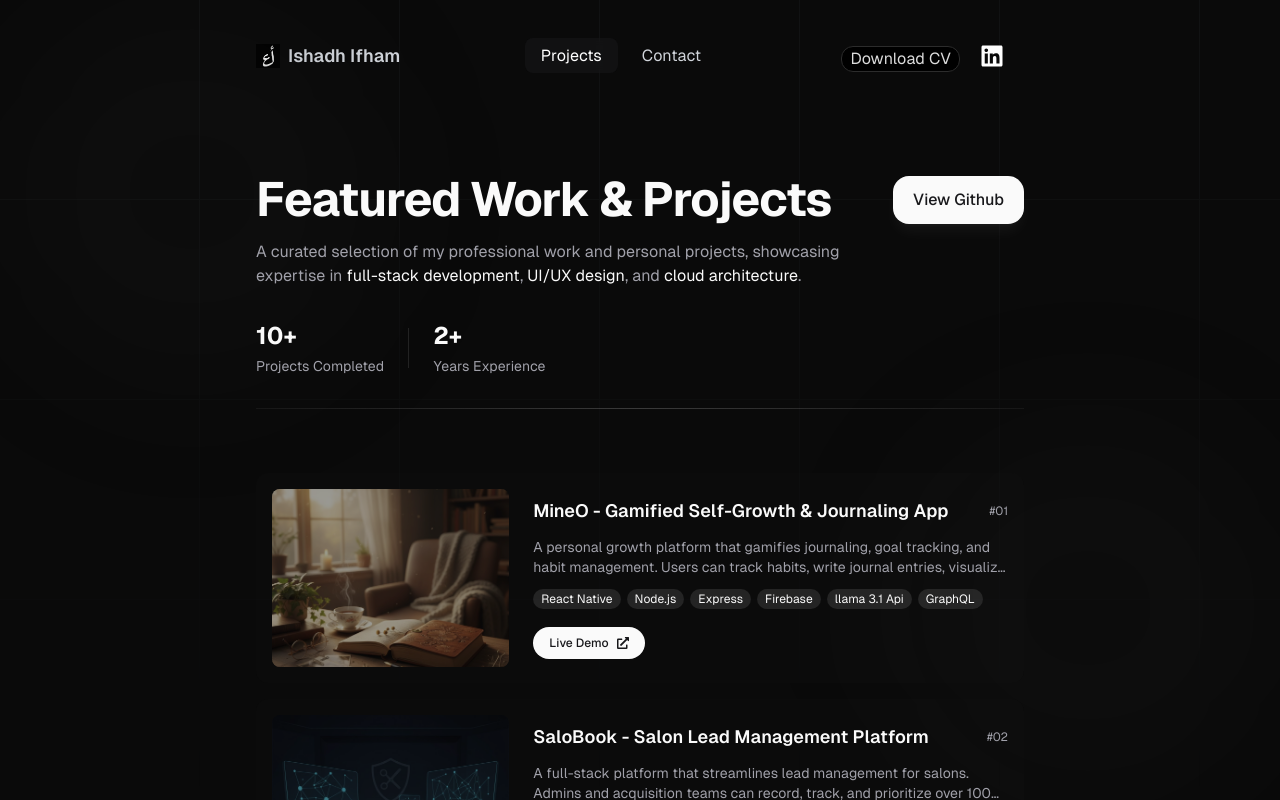
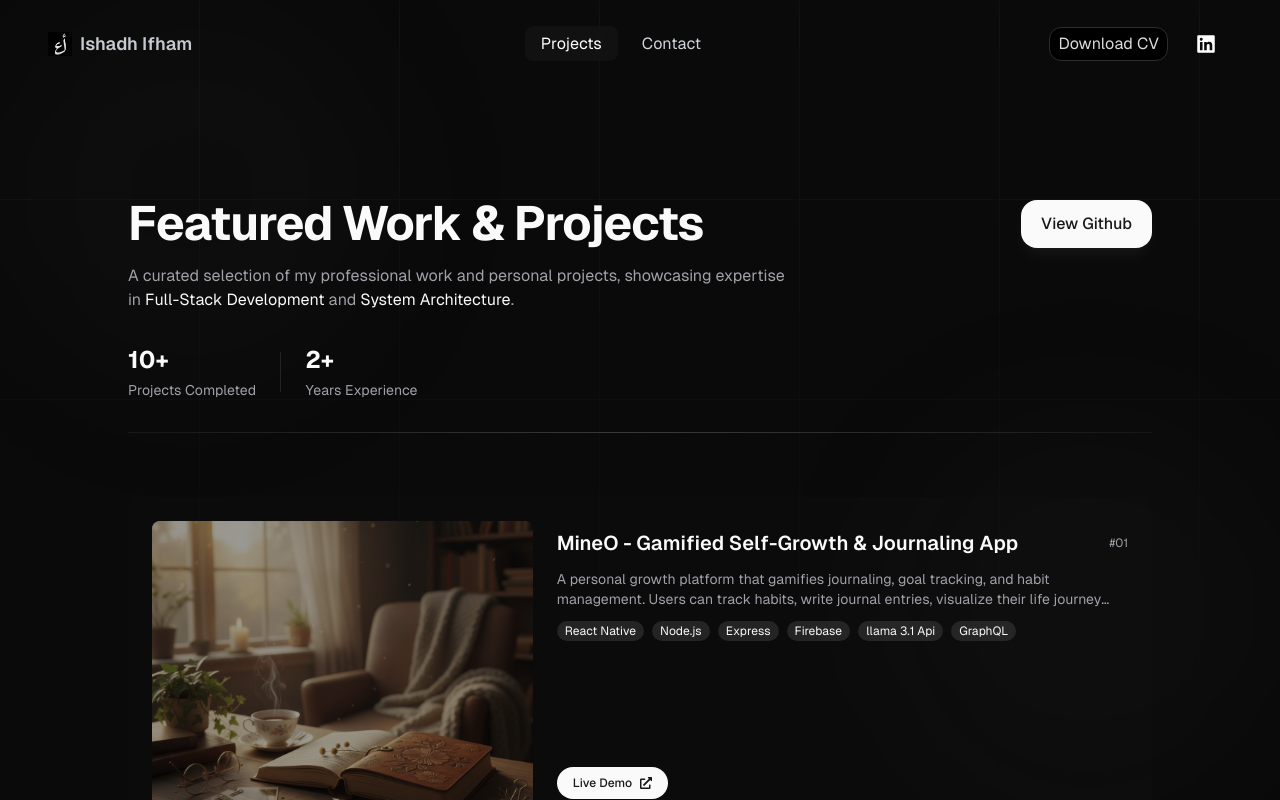
Before and after one commit to ishadhifham7/Ishadh-Portfolio, a Next.js app: page /projects in a window 1280 px wide. Shown: the top 800 px of the page. Built offline with nearby package versions, Linux system fonts and the light colour scheme.

Commit message:
Refactor components for improved responsiveness and styling; enhance layout and animations across HeroSection, Skills, and ProjectCard; add mobile detection for charts; update global styles for overflow handling

```diff
--- a/app/(home)/components/HeroSection.jsx
+++ b/app/(home)/components/HeroSection.jsx
@@ -47,7 +47,7 @@ const textAnimation = {
 
 const HeroSection = () => {
   return (
-    <section className="min-h-[calc(100vh-140px)] flex items-center justify-center relative">
+    <section className="min-h-[calc(100vh-140px)] flex items-center justify-center relative mt-100">
       <BackgroundPresets.Minimal />
 
       <div className="container mx-auto px-6">
--- a/app/(home)/components/Skills.jsx
+++ b/app/(home)/components/Skills.jsx
@@ -126,7 +126,7 @@ const SkillsSection = () => {
           initial="hidden"
           whileInView="show"
           viewport={{ once: true }}
-          className="space-y-20"
+          className="space-y-8 md:space-y-20"
         >
           {/* Header */}
           <div className="max-w-2xl mx-auto text-center space-y-6">
@@ -152,10 +152,10 @@ const SkillsSection = () => {
           {/* Radar Charts Row (Technical + Soft Skills) */}
           <motion.div
             variants={itemAnimation}
-            className="w-full max-w-5xl mx-auto flex flex-col md:flex-row items-center justify-center gap-12"
+            className="w-full max-w-5xl mx-auto flex flex-col md:flex-row items-center justify-center gap-2 md:gap-12 md:mb-8"
           >
             {/* Technical Skills Chart */}
-            <div className="w-full md:w-1/2 h-[420px]">
+            <div className="w-full md:w-1/2 h-[320px] lg:h-[360px]">
               <p className="text-center text-muted-foreground mt-2">
                 Technical Skills
               </p>
@@ -163,7 +163,7 @@ const SkillsSection = () => {
             </div>
 
             {/* Soft Skills Chart */}
-            <div className="w-full md:w-1/2 h-[420px]">
+            <div className="w-full md:w-1/2 h-[320px] lg:h-[360px]">
               <p className="text-center text-muted-foreground mt-2">
                 Soft Skills
               </p>
@@ -172,7 +172,10 @@ const SkillsSection = () => {
           </motion.div>
 
           {/* Categories */}
-          <motion.div variants={containerAnimation} className="space-y-16">
+          <motion.div
+            variants={containerAnimation}
+            className="space-y-16 md:mt-8"
+          >
             {skills.map((category, index) => (
               <CategorySection key={index} category={category} />
             ))}
--- a/app/(home)/components/charts/SoftSkillChart.jsx
+++ b/app/(home)/components/charts/SoftSkillChart.jsx
@@ -1,4 +1,5 @@
 "use client";
+import { useEffect, useState } from "react";
 import {
   Radar,
   RadarChart,
@@ -17,17 +18,26 @@ const SoftArsenal = () => {
     { category: "Adaptability", value: 90 },
   ];
 
+  const [isMobile, setIsMobile] = useState(false);
+
+  useEffect(() => {
+    const check = () => setIsMobile(window.innerWidth < 640);
+    check();
+    window.addEventListener("resize", check);
+    return () => window.removeEventListener("resize", check);
+  }, []);
+
   return (
-    <div className="w-full h-[420px]">
+    <div className="w-full h-[320px] sm:h-[420px] overflow-hidden">
       <ResponsiveContainer>
-        <RadarChart data={data} outerRadius="80%">
+        <RadarChart data={data} outerRadius={isMobile ? "65%" : "72%"}>
           <PolarGrid stroke="#c1c1c1ff" />
 
           <PolarAngleAxis
             dataKey="category"
             tick={{
               fill: "#ffffffff",
-              fontSize: 14,
+              fontSize: isMobile ? 9 : 13,
               fontWeight: 500,
             }}
           />
--- a/app/(home)/components/charts/TechSkillChart.jsx
+++ b/app/(home)/components/charts/TechSkillChart.jsx
@@ -1,4 +1,5 @@
 "use client";
+import { useEffect, useState } from "react";
 import {
   Radar,
   RadarChart,
@@ -17,17 +18,26 @@ const TechArsenal = () => {
     { category: "Tools", value: 80 },
   ];
 
+  const [isMobile, setIsMobile] = useState(false);
+
+  useEffect(() => {
+    const check = () => setIsMobile(window.innerWidth < 640);
+    check();
+    window.addEventListener("resize", check);
+    return () => window.removeEventListener("resize", check);
+  }, []);
+
   return (
-    <div className="w-full h-[420px]">
+    <div className="w-full h-[320px] sm:h-[420px] overflow-hidden">
       <ResponsiveContainer>
-        <RadarChart data={data} outerRadius="80%">
+        <RadarChart data={data} outerRadius={isMobile ? "65%" : "72%"}>
           <PolarGrid stroke="#c1c1c1ff" />
 
           <PolarAngleAxis
             dataKey="category"
             tick={{
-              fill: "#ffffffff",
-              fontSize: 14,
+              fill: "#ffffff",
+              fontSize: isMobile ? 11 : 13,
               fontWeight: 500,
             }}
           />
@@ -40,25 +50,23 @@ const TechArsenal = () => {
             fill="#1E90FF"
             fillOpacity={0.25}
             dot={{
-              r: 4,
-              fill: "#0080ffff",
+              r: isMobile ? 3 : 4,
+              fill: "#0080ff",
               stroke: "#1E90FF",
               strokeWidth: 1,
             }}
             activeDot={{
-              r: 4,
+              r: isMobile ? 3 : 4,
               fill: "#63B3ED",
               stroke: "#ffffff",
               strokeWidth: 1,
             }}
-            isAnimationActive={true}
             animationDuration={1200}
             animationEasing="ease-out"
           />
         </RadarChart>
       </ResponsiveContainer>
 
-      {/* Remove all focus outlines inside the chart */}
       <style jsx>{`
         div :global(svg *:focus) {
           outline: none;
@@ -69,11 +77,3 @@ const TechArsenal = () => {
 };
 
 export default TechArsenal;
-
-const data = [
-  { category: "Frontend", value: 85 },
-  { category: "Backend", value: 80 },
-  { category: "Databases", value: 60 },
-  { category: "Cloud", value: 50 },
-  { category: "Tools", value: 75 },
-];
--- a/app/(projects)/projects/components/ProjectCard.jsx
+++ b/app/(projects)/projects/components/ProjectCard.jsx
@@ -1,17 +1,17 @@
-"use client"
-import React from 'react';
-import { Button } from '@/components/ui/button';
-import { motion } from 'framer-motion';
-import { FaExternalLinkAlt } from 'react-icons/fa';
-import { itemAnimation } from './Animations';
+"use client";
+import React from "react";
+import { Button } from "@/components/ui/button";
+import { motion } from "framer-motion";
+import { FaExternalLinkAlt } from "react-icons/fa";
+import { itemAnimation } from "./Animations";
 
 export const ProjectCard = ({ project, index }) => (
   <motion.div
     variants={itemAnimation}
-        className="group flex flex-col sm:flex-row items-stretch gap-6 bg-secondary/5 hover:bg-secondary/10 p-4 rounded-xl transition-colors duration-300"
+    className="group flex flex-col lg:flex-row items-stretch gap-4 md:gap-6 bg-secondary/5 hover:bg-secondary/10 p-3 sm:p-4 md:p-6 rounded-lg md:rounded-xl transition-colors duration-300"
   >
-        <div className="sm:w-1/3">
-            <div className="relative aspect-[4/3] rounded-lg overflow-hidden">
+    <div className="w-full lg:w-2/5">
+      <div className="relative aspect-video lg:aspect-[4/3] rounded-lg overflow-hidden">
         <img
           src={project.image}
           alt={project.title}
@@ -22,22 +22,22 @@ export const ProjectCard = ({ project, index }) => (
       </div>
     </div>
 
-        <div className="sm:w-2/3 flex flex-col justify-between py-2">
-            <div className="space-y-3">
-                <div className="flex items-center justify-between">
-                    <h3 className="text-lg font-semibold text-primary">
+    <div className="w-full lg:w-3/5 flex flex-col justify-between py-0 lg:py-2">
+      <div className="space-y-2 md:space-y-3">
+        <div className="flex items-start md:items-center justify-between gap-2">
+          <h3 className="text-base sm:text-lg md:text-xl font-semibold text-primary">
             {project.title}
           </h3>
-                    <span className="text-xs text-muted-foreground">
-                        #{String(index + 1).padStart(2, '0')}
+          <span className="text-xs text-muted-foreground flex-shrink-0">
+            #{String(index + 1).padStart(2, "0")}
           </span>
         </div>
 
-                <p className="text-sm text-muted-foreground line-clamp-2">
+        <p className="text-xs sm:text-sm text-muted-foreground line-clamp-3 md:line-clamp-2">
           {project.description}
         </p>
 
-                <div className="flex flex-wrap gap-1.5">
+        <div className="flex flex-wrap gap-1.5 md:gap-2">
           {project.technologies.map((tech, idx) => (
             <span
               key={idx}
@@ -49,10 +49,10 @@ export const ProjectCard = ({ project, index }) => (
         </div>
       </div>
 
-            <div className="flex items-center gap-3 pt-4">
+      <div className="flex items-center gap-3 pt-3 md:pt-4 mt-3 md:mt-0">
         <Button
           size="sm"
-                    className="rounded-full h-8 px-4 text-xs"
+          className="rounded-full h-8 px-3 md:px-4 text-xs"
           asChild
         >
           <a
--- a/app/(projects)/projects/components/SectionTitle.jsx
+++ b/app/(projects)/projects/components/SectionTitle.jsx
@@ -20,9 +20,8 @@ const SectionTitle = () => (
         <p className="text-sm sm:text-base text-muted-foreground leading-relaxed">
           A curated selection of my professional work and personal projects,
           showcasing expertise in{" "}
-          <span className="text-primary">full-stack development</span>,{" "}
-          <span className="text-primary">UI/UX design</span>, and{" "}
-          <span className="text-primary">cloud architecture</span>.
+          <span className="text-primary">Full-Stack Development</span> and{" "}
+          <span className="text-primary">System Architecture</span>.
         </p>
       </div>
 
--- a/app/(projects)/projects/page.jsx
+++ b/app/(projects)/projects/page.jsx
@@ -1,14 +1,14 @@
-"use client"
-import React from 'react';
-import BackgroundEffects from '@/components/ui/background-effects';
-import { config } from '@/config';
-import SectionTitle from './components/SectionTitle';
-import { ProjectsList } from './components/ProjectsList';
+"use client";
+import React from "react";
+import BackgroundEffects from "@/components/ui/background-effects";
+import { config } from "@/config";
+import SectionTitle from "./components/SectionTitle";
+import { ProjectsList } from "./components/ProjectsList";
 
 const ProjectsPage = () => {
   return (
-        <section className="py-16" id="projects">
-            <div className="container mx-auto px-6 md:px-64">
+    <section className="py-16 md:py-20 lg:py-24" id="projects">
+      <div className="container mx-auto px-4 sm:px-6 md:px-8 lg:px-12 xl:px-16 max-w-6xl">
         <BackgroundEffects
           variant="diagonal"
           colors={{ first: "secondary", second: "secondary" }}
--- a/app/globals.css
+++ b/app/globals.css
@@ -62,8 +62,14 @@ body {
 }
 
 @layer base {
+  html {
+    overflow-x: hidden;
+    width: 100%;
+  }
   body {
     @apply bg-background text-foreground;
+    overflow-x: hidden;
+    width: 100%;
   }
 }
 
--- a/components/Header/index.jsx
+++ b/components/Header/index.jsx
@@ -3,20 +3,14 @@ import React, { useState } from "react";
 import { HiMenu, HiX } from "react-icons/hi";
 import { Button } from "@/components/ui/button";
 import { config } from "@/config";
-import Image from "next/image";
 import Link from "next/link";
 import { motion, AnimatePresence } from "framer-motion";
 import { usePathname } from "next/navigation";
-import {
-  FaDiscord,
-  FaGithub,
-  FaMapPin,
-  FaLinkedin,
-  FaTwitter,
-} from "react-icons/fa";
+import { FaLinkedin } from "react-icons/fa";
 
 const NAV_ITEMS = config.NAV_ITEMS;
 
+/* -------------------- NavLink -------------------- */
 const NavLink = ({ href, label, isMobile = false }) => {
   const pathname = usePathname();
   const isActive = pathname === href;
@@ -35,18 +29,10 @@ const NavLink = ({ href, label, isMobile = false }) => {
         {label}
         {isActive && (
           <motion.div
-            className="absolute inset-0 bg-secondary/30  rounded-lg backdrop-blur-sm"
+            className="absolute inset-0 bg-secondary/30 rounded-lg backdrop-blur-sm"
             layoutId="activeNavBackground"
-            initial={{ opacity: 0 }}
-            animate={{ opacity: 1 }}
-            transition={{
-              type: "spring",
-              stiffness: 300,
-              damping: 30,
-            }}
-            style={{
-              zIndex: -1,
-            }}
+            transition={{ type: "spring", stiffness: 300, damping: 30 }}
+            style={{ zIndex: -1 }}
           />
         )}
       </motion.span>
@@ -54,195 +40,180 @@ const NavLink = ({ href, label, isMobile = false }) => {
   );
 };
 
+/* -------------------- Logo -------------------- */
 const Logo = ({ isMobile = false }) => (
   <motion.div
     initial={{ opacity: 0, x: -20 }}
     animate={{ opacity: 1, x: 0 }}
     transition={{ duration: 0.5 }}
-    suppressHydrationWarning
   >
     <Link
       href="/"
-      className="flex items-center space-x-2 hover:opacity-90 transition-opacity"
+      className="flex items-center gap-2 hover:opacity-90 transition-opacity"
     >
-      <motion.div whileHover={{ opacity: 0.5 }} whileTap={{ scale: 0.95 }}>
-        <img
-          src="/logo3.png" // path to your image
-          alt="icon"
-          className="w-6 h-6 object-contain"
-        />
-      </motion.div>
-      <motion.span
-        className={`text-gray-300 font-semibold ${
-          isMobile ? "hidden" : "text-base sm:text-lg"
-        }`}
-        initial={{ opacity: 0 }}
-        animate={{ opacity: 1 }}
-        transition={{ delay: 0.2 }}
-        suppressHydrationWarning
-      >
-        <span className="hidden sm:inline">{config.developer.name} Ifham</span>
-        {/* <span className="sm:hidden">{config.developer.name}</span> */}
-      </motion.span>
+      <img src="/logo3.png" alt="logo" className="w-6 h-6 object-contain" />
+      {!isMobile && (
+        <span className="hidden sm:inline text-gray-300 font-semibold text-lg">
+          {config.developer.name} Ifham
+        </span>
+      )}
     </Link>
   </motion.div>
 );
 
+/* -------------------- Navigation -------------------- */
 const Navigation = ({ isMobile = false, onLinkClick }) => (
-  <motion.nav
-    className={
-      isMobile ? "flex flex-col space-y-4" : "hidden md:flex space-x-2"
-    }
-    initial={isMobile ? { opacity: 0 } : { opacity: 0, y: -20 }}
-    animate={{ opacity: 1, y: 0 }}
-    transition={{ delay: isMobile ? 0 : 0.3, duration: 0.5 }}
-    suppressHydrationWarning
-  >
-    {NAV_ITEMS.map((item, index) => (
-      <motion.div
-        key={item.href}
-        initial={isMobile ? { opacity: 0, x: -20 } : { opacity: 0, y: -20 }}
-        animate={{ opacity: 1, x: 0, y: 0 }}
-        transition={{ delay: isMobile ? index * 0.1 : 0.1 * index }}
-        onClick={onLinkClick}
-        suppressHydrationWarning
-      >
+  <nav className={isMobile ? "flex flex-col gap-4" : "hidden md:flex gap-2"}>
+    {NAV_ITEMS.map((item) => (
+      <div key={item.href} onClick={onLinkClick}>
         <NavLink {...item} isMobile={isMobile} />
-      </motion.div>
+      </div>
     ))}
-  </motion.nav>
+  </nav>
 );
 
+/* -------------------- Contact Button -------------------- */
 const ContactButton = ({ isMobile = false, onLinkClick }) => (
-  <motion.div
-    className={`flex items-center ${
-      isMobile ? "w-full justify-center mt-4" : ""
-    }`}
-    initial={{ opacity: 0, x: isMobile ? 0 : 20 }}
-    animate={{ opacity: 1, x: 0 }}
-    transition={{ delay: isMobile ? 0.5 : 0.4, duration: 0.5 }}
+  <div
+    className={`flex items-center gap-3 ${isMobile ? "justify-center" : ""}`}
     onClick={onLinkClick}
-    suppressHydrationWarning
   >
-    <div>
+    {/* Download CV */}
     <a
       href="/Ishadh Ifham CV.pdf"
       target="_blank"
       rel="noopener noreferrer"
       download
-        className="inline-flex items-center gap-2 rounded-xl border border-1 border-[#2c2c2c] px-2 bg-black text-[#dcdcdc] font-normal text-base
-             hover:scale-105 transition-transform duration-200 ease-out -translate-y-1"
+      className="
+        inline-flex items-center justify-center
+        rounded-xl
+        border border-[#2c2c2c]
+        px-2 py-1
+        bg-black
+        text-[#dcdcdc]
+        text-base
+        hover:scale-105
+        transition
+        whitespace-nowrap
+      "
     >
-        {/*<FaDownload className="text-lg" />*/}
       Download CV
     </a>
 
+    {/* LinkedIn */}
     <Link
-        href={"https://www.linkedin.com/in/ishadh-ifham-b5a7a2357"}
+      href="https://www.linkedin.com/in/ishadh-ifham-b5a7a2357"
       target="_blank"
-        className={isMobile ? "w-full" : ""}
     >
       <Button
-          className={`
-    ${isMobile ? "w-full" : ""}
+        className="
           rounded-2xl
-    sm:p-5
-    text-xl sm:text-2xl
-    text-white
+          text-xl text-white
           bg-transparent
           hover:bg-transparent
-    active:bg-transparent
-    focus:bg-transparent
           hover:scale-110
-    transition-transform duration-200 ease-out
-  `}
+          transition-transform
+        "
       >
         <FaLinkedin />
       </Button>
     </Link>
   </div>
-  </motion.div>
 );
 
+/* -------------------- Header -------------------- */
 const Header = () => {
   const [isMobileMenuOpen, setIsMobileMenuOpen] = useState(false);
-
-  const toggleMobileMenu = () => {
-    setIsMobileMenuOpen(!isMobileMenuOpen);
-  };
-
-  const closeMobileMenu = () => {
-    setIsMobileMenuOpen(false);
-  };
 
   return (
     <>
       <motion.header
-        className="py-4 sm:py-6 md:py-9 z-50 text-white"
+        className="
+          w-full
+          bg-transparent
+          text-white
+          py-6
+          mb-4
+        "
         initial={{ opacity: 0, y: -20 }}
         animate={{ opacity: 1, y: 0 }}
-        transition={{ duration: 0.5 }}
-        suppressHydrationWarning
+        transition={{ duration: 0.4 }}
       >
-        <div className="container mx-auto flex items-center justify-between md:px-64 px-4 sm:px-6">
+        <div
+          className="
+            max-w-[1400px]
+            mx-auto
+            flex
+            items-center
+            justify-between
+            px-4
+            sm:px-6
+            lg:px-12
+          "
+        >
           <Logo />
+
+          {/* Desktop Nav */}
           <Navigation />
-          <div className="hidden md:block">
+
+          {/* Desktop Actions */}
+          <div className="hidden md:flex items-center gap-2">
             <ContactButton />
           </div>
 
           {/* Mobile Menu Button */}
           <button
-            onClick={toggleMobileMenu}
-            className="md:hidden p-2 text-gray-300 hover:text-white transition-colors"
+            onClick={() => setIsMobileMenuOpen(!isMobileMenuOpen)}
+            className="md:hidden p-2 text-gray-300 hover:text-white"
             aria-label="Toggle menu"
           >
-            {isMobileMenuOpen ? (
-              <HiX className="w-6 h-6" />
-            ) : (
-              <HiMenu className="w-6 h-6" />
-            )}
+            {isMobileMenuOpen ? <HiX size={24} /> : <HiMenu size={24} />}
           </button>
         </div>
       </motion.header>
 
-      {/* Mobile Menu */}
+      {/* ---------------- Mobile Menu ---------------- */}
       <AnimatePresence>
         {isMobileMenuOpen && (
           <>
-            {/* Backdrop */}
+            {/* Backdrop with blur */}
             <motion.div
+              className="fixed inset-0 bg-black/50 backdrop-blur-sm z-40 md:hidden"
               initial={{ opacity: 0 }}
               animate={{ opacity: 1 }}
               exit={{ opacity: 0 }}
               transition={{ duration: 0.2 }}
-              className="fixed inset-0 bg-black/80 backdrop-blur-sm z-40 md:hidden"
-              onClick={closeMobileMenu}
-              suppressHydrationWarning
+              onClick={() => setIsMobileMenuOpen(false)}
             />
 
             {/* Mobile Menu Panel */}
             <motion.div
+              className="fixed top-0 right-0 h-full w-3/4 max-w-xs
+             bg-black/95 z-50 md:hidden"
               initial={{ x: "100%" }}
               animate={{ x: 0 }}
               exit={{ x: "100%" }}
-              transition={{ type: "spring", damping: 25, stiffness: 200 }}
-              className="fixed top-0 right-0 h-full w-64 bg-black/95 backdrop-blur-md border-l border-white/10 z-50 md:hidden overflow-y-auto"
-              suppressHydrationWarning
+              transition={{ type: "spring", stiffness: 200, damping: 25 }}
             >
               <div className="flex flex-col h-full p-6">
-                {/* Mobile Logo */}
-                <div className="mb-8">
-                  <Logo isMobile={true} />
+                {/* Logo */}
+                <Logo isMobile />
+
+                {/* Navigation */}
+                <div className="mt-8 flex-1">
+                  <Navigation
+                    isMobile
+                    onLinkClick={() => setIsMobileMenuOpen(false)}
+                  />
                 </div>
 
-                {/* Mobile Navigation */}
-                <div className="flex-1">
-                  <Navigation isMobile={true} onLinkClick={closeMobileMenu} />
+                {/* Bottom Buttons */}
+                <div className="mt-auto pt-6 border-t border-white/10">
+                  <ContactButton
+                    isMobile
+                    onLinkClick={() => setIsMobileMenuOpen(false)}
+                  />
                 </div>
-
-                {/* Mobile Contact Button */}
-                <ContactButton isMobile={true} onLinkClick={closeMobileMenu} />
               </div>
             </motion.div>
           </>
```
Lines whose indentation alone changed are shown as unchanged.
